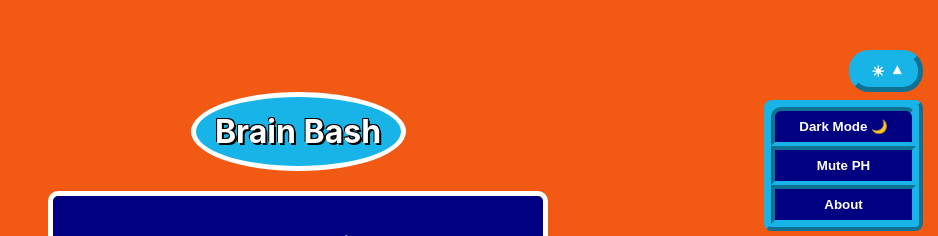
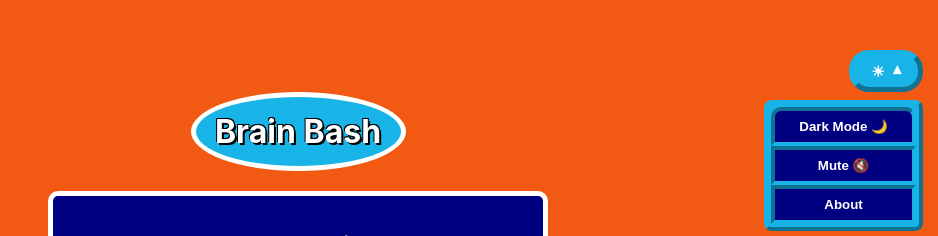
Before and after one commit to ShyLee873/BrainBash, a React (Create React App) app: page / in a window 1280 px wide. Both pictures are taken after a click on the button "Open options menu". Shown: the top 236 px of the page, without its empty margins (342-1280 px from the left). Built offline with nearby package versions, Linux system fonts and the light colour scheme; no server answers.

Commit message:
implemented audio mute, further fixes needed

```diff
--- a/src/App.js
+++ b/src/App.js
@@ -32,6 +32,7 @@ export default function App() {
   const [questionAnswered, setQuestionAnswered] = useState(false);
   const isLightningMode = quizSettings?.mode === "lightning";
   const { playSound, stopAudio, stopAllSounds } = useSound();
+  const [muted, setMuted] = useState(false);
     // StrictMode guard to prevent double fetch for same request in dev
   const lastRequestKeyRef = useRef(null);
   const retryFetch = useCallback (() => {
@@ -52,6 +53,18 @@ export default function App() {
     setTheme((t) => (t === "dark" ? "light" : "dark"));
   };
 
+  const toggleMute = () => {
+    setMuted(prevMuted => {
+      const nextMuted = !prevMuted;
+
+      if (nextMuted) {
+        stopAllSounds();
+      }
+
+      return nextMuted;
+    });
+  };
+
   // Timer effect
   useEffect(() => {
     if (!quizSettings || showScore) return;
@@ -62,12 +75,14 @@ export default function App() {
 
     if (timeLeft <= 0) {
       setTimeUp(true);
-      stopAudio('countdown');
-      playSound('incorrect');
+      if (!muted) {
+        stopAudio('countdown');
+        playSound('incorrect');
+      }
       return;
     }
 
-    if (timeLeft === 3) {
+    if (timeLeft === 3 && !muted) {
       playSound('countdown');
     }
 
@@ -207,7 +222,12 @@ export default function App() {
 
   return (
     <div className="App">
-      <Nav theme={theme} onToggleTheme={toggleTheme} showQuestionActions={isQuestionScreen} />
+      <Nav theme={theme}
+      onToggleTheme={toggleTheme}
+      showQuestionActions={isQuestionScreen}
+      onToggleMute={toggleMute}
+      muted={muted}
+      />
       <h1 className="header">Brain Bash</h1>
 
       {!quizSettings ? (
@@ -232,6 +252,7 @@ export default function App() {
           quizSettings={quizSettings}
           startQuiz={startQuiz}
           newQuiz={newQuiz}
+          muted={muted}
         />
       ) : questions[currentIndex] ? (
         <Question
--- a/src/components/Nav.jsx
+++ b/src/components/Nav.jsx
@@ -1,6 +1,6 @@
 import { useEffect, useRef, useState } from "react";
 
-export default function Nav({theme, onToggleTheme, showQuestionActions, isMuted, onToggleMute, onOpenAbout}) {
+export default function Nav({theme, onToggleTheme, showQuestionActions, onToggleMute, onOpenAbout, muted}) {
   const [menuOpen, setMenuOpen] = useState(false);
   const menuRef = useRef(null);
 
@@ -74,7 +74,7 @@ export default function Nav({theme, onToggleTheme, showQuestionActions, isMuted,
                 setMenuOpen(false);
               }}
             >
-              {isMuted ? "Unmute PH" : "Mute PH"}
+              {muted ? "Unmute 🔈" : "Mute 🔇"}
             </button>
 
             <button
--- a/src/components/Score.js
+++ b/src/components/Score.js
@@ -3,11 +3,11 @@ import './Score.css';
 import useSound from './Sound';
 import ReplayModal from './ReplayModal';
 
-export default function Score({ score, total, answerHistory, quizSettings, startQuiz, newQuiz }) {
+export default function Score({ score, total, answerHistory, quizSettings, startQuiz, newQuiz, muted }) {
   const [showRecap, setShowRecap] = useState(false);
   const [showReplayModal, setShowReplayModal] = useState(false);
   const percentage = Math.round((score / total) * 100);
-  const { playSound } = useSound();
+  const { playSound} = useSound();
 
   let feedback;
   let grade;
@@ -25,6 +25,8 @@ export default function Score({ score, total, answerHistory, quizSettings, start
 
   // Play score screen sound once
   useEffect(() => {
+    if (muted) return;
+
     if (percentage <= 60) {
       playSound('fail');
     } else {
--- a/src/components/Sound.js
+++ b/src/components/Sound.js
@@ -20,7 +20,7 @@ export default function useSound() {
   const stopAllSounds = () => {
     Object.values(sounds.current).forEach((audio) => {
       audio.pause();
-      audio.currentTime();
+      audio.currentTime = 0;
     });
   };
 
```
